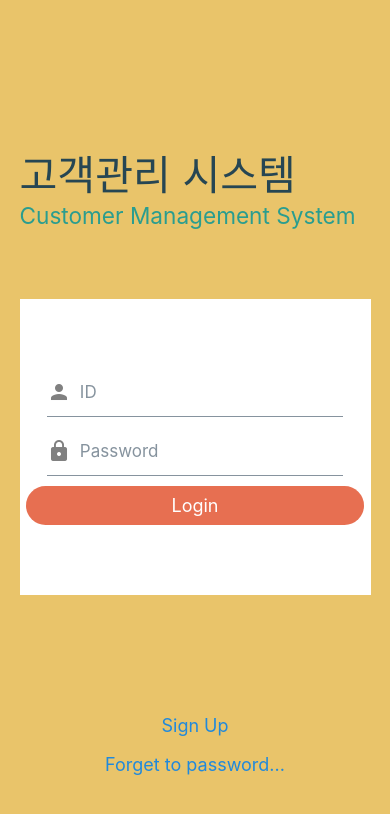
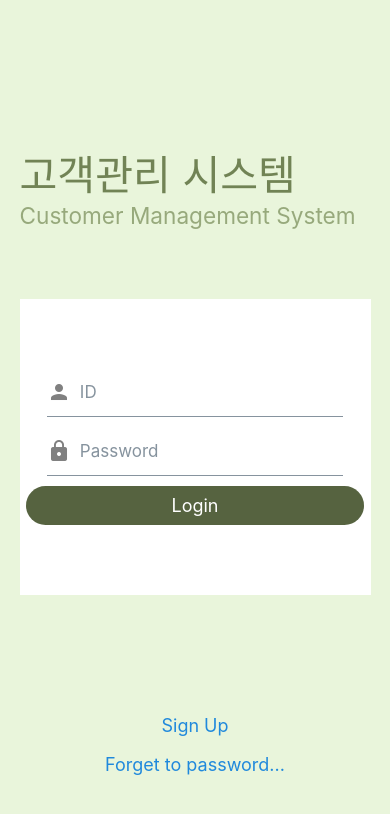
Before and after one commit to Hoooooou-Jun/Customer_Management-front, a React Native app: screen /Login in a window 390 px wide. Shown: the top 814 px of the page. Built offline with nearby package versions, Linux system fonts and the light colour scheme.

Commit message:
스타일 수정, 회원가입 연결_1

```diff
--- a/src/components/Login/styles.tsx
+++ b/src/components/Login/styles.tsx
@@ -18,7 +18,7 @@ const styles = StyleSheet.create({
     },
 	button: {
         width: BUTTON_WIDTH,
-        backgroundColor: '#e76f51',
+        backgroundColor: '#566340',
         borderRadius: 100
     }
 });
--- a/src/components/SignUp/index.tsx
+++ /dev/null
@@ -1,74 +0,0 @@
-import React, { useEffect, useState } from 'react';
-import { View, Alert } from 'react-native';
-import * as RNE  from 'react-native-elements'
-import TextInput from '../TextInput/index'
-import { requestSignUp } from '../../utils/request';
-import styles from './styles';
-
-const SignUpBox = () => {
-	const [ID, set_ID] = useState<string>("");
-	const [PW, set_PW] = useState<string>("");
-	const [checkPW, set_checkPW] = useState<string>("");
-	const [check, set_check] = useState(false);
-
-	useEffect(() => {
-		set_check(false)
-	}, [PW, checkPW])
-
-	const _requestSignUp = () => {
-		if (check) {
-			requestSignUp(ID, PW).then((response) => {
-				console.log(response)
-			}).catch((error) => {
-				const msg = error.response.data.message
-				if (msg === "Exist username" ) {
-					Alert.alert(
-						'고객관리 시스템',
-						'이미 존재하는 계정입니다.',
-					)
-				}
-				else if (msg === "User validation failed: username: Path `username` is required.") {
-					Alert.alert(
-						'고객관리 시스템',
-						'아이디를 입력해주시기 바랍니다.',
-					)
-				}
-				console.log(msg)
-			})
-		}
-		else {
-			Alert.alert(
-				'고객관리 시스템',
-				'비밀번호 일치 여부를 확인해주시기 바랍니다.',
-			)
-		}
-	}
-
-	const _checkPW = () => {
-		if (PW === checkPW) {
-			Alert.alert(
-				'고객관리 시스템',
-				'비밀번호가 확인되었습니다.',
-			)
-			set_check(true)
-		}
-		else {
-			Alert.alert(
-				'고객관리 시스템',
-				'비밀번호가 일치하지 않습니다.',
-			)
-		}
-	}
-
-	return (
-		<View style={styles.shadowBox}>
-			<TextInput title="ID" onChangeText={set_ID} placeholder="아이디를 입력해주세요." secureTextEntry={false}/>
-			<TextInput title="Password" onChangeText={set_PW} placeholder="영문, 숫자, 특수문자를 포함해주세요." secureTextEntry={true}/>
-			<TextInput title="Check Password" onChangeText={set_checkPW} placeholder="비밀번호를 다시 입력해주세요." secureTextEntry={true}/>
-			<RNE.Button title="비밀번호 확인" onPress={_checkPW} disabled={check} icon={{name: "check-circle", size: 20, color: "skyblue"}} type="clear" />
-			<RNE.Button title="Next" onPress={_requestSignUp} buttonStyle={styles.button} />
-        </View>
-	)
-}
-
-export default SignUpBox;
--- /dev/null
+++ b/src/components/SignUpBox/index.tsx
@@ -0,0 +1,92 @@
+import React, { useEffect, useState } from 'react';
+import { View, Alert } from 'react-native';
+import * as RNE  from 'react-native-elements'
+import TextInput from '../TextInput/index'
+import { requestSignUp } from '../../utils/request';
+import styles from './styles';
+
+const SignUpBox = () => {
+	const [ID, set_ID] = useState<string>("");
+	const [PW, set_PW] = useState<string>("");
+	const [checkPW, set_checkPW] = useState<string>("");
+	const [check, set_check] = useState(false);
+
+	const [name, set_name] = useState<string>("");
+	const [phone, set_phone] = useState<string>("");
+	const [region, set_region] = useState<string>("");
+
+	const [next, set_next] = useState(false);
+
+	useEffect(() => {
+		set_check(false)
+	}, [PW, checkPW])
+
+	const _requestSignUp = () => {
+		if (check) {
+			requestSignUp(ID, PW).then((response) => {
+				console.log(response)
+			}).catch((error) => {
+				const msg: {} = error.response.data.message
+				if (msg === "Exist username" ) {
+					Alert.alert(
+						'고객관리 시스템',
+						'이미 존재하는 계정입니다.',
+					)
+				}
+				else if (msg === "User validation failed: username: Path `username` is required.") {
+					Alert.alert(
+						'고객관리 시스템',
+						'아이디를 입력해주시기 바랍니다.',
+					)
+				}
+				console.log(msg)
+			})
+		}
+		else {
+			Alert.alert(
+				'고객관리 시스템',
+				'비밀번호 일치 여부를 확인해주시기 바랍니다.',
+			)
+		}
+	}
+
+	const _checkPW = () => {
+		if (PW === checkPW) {
+			Alert.alert(
+				'고객관리 시스템',
+				'비밀번호가 확인되었습니다.',
+			)
+			set_check(true)
+		}
+		else {
+			Alert.alert(
+				'고객관리 시스템',
+				'비밀번호가 일치하지 않습니다.',
+			)
+		}
+	}
+
+	if ( next === false ) {
+		return (
+			<View style={styles.shadowBox}>
+				<TextInput title="ID" onChangeText={set_ID} placeholder="아이디를 입력해주세요." secureTextEntry={false}/>
+				<TextInput title="Password" onChangeText={set_PW} placeholder="영문, 숫자, 특수문자를 포함해주세요." secureTextEntry={true}/>
+				<TextInput title="Check Password" onChangeText={set_checkPW} placeholder="비밀번호를 다시 입력해주세요." secureTextEntry={true}/>
+				<RNE.Button title="비밀번호 확인" onPress={_checkPW} disabled={check} icon={{name: "check-circle", size: 20, color: "skyblue"}} type="clear" />
+				<RNE.Button title="Next" onPress={_requestSignUp} buttonStyle={styles.button} />
+			</View>
+		)
+	}
+	else { // next == true
+		return (
+			<View style={styles.shadowBox}>
+				<TextInput title="이름" onChangeText={set_name} placeholder="성함을 입력해주세요." secureTextEntry={false}/>
+				<TextInput title="전화번호" onChangeText={set_phone} placeholder="전화번호를 입력해주세요." secureTextEntry={true}/>
+				<TextInput title="거주지" onChangeText={set_region} placeholder="거주지를 입력해주세요" secureTextEntry={true}/>
+				<RNE.Button title="Sign Up" buttonStyle={styles.button} />
+        	</View>
+		)
+	}
+}
+
+export default SignUpBox;
--- a/src/components/SignUp/styles.tsx
+++ b/src/components/SignUpBox/styles.tsx
@@ -18,7 +18,7 @@ const styles = StyleSheet.create({
     },
 	button: {
         width: BUTTON_WIDTH,
-        backgroundColor: '#e76f51',
+        backgroundColor: '#566340',
         borderRadius: 100
     }
 });
--- a/src/screens/Login/index.tsx
+++ b/src/screens/Login/index.tsx
@@ -9,8 +9,8 @@ const Login = (props: any) => {
         <Fragment>
             <View style={styles.logoBox}>
                 <View style={styles.textBox}>
-                    <RNE.Text h1 style={{color: '#264653'}}>고객관리 시스템</RNE.Text>
-                    <RNE.Text h4 style={{color: '#2a9d8f'}}>Customer Management System</RNE.Text>
+                    <RNE.Text h1 style={{color: '#718355'}}>고객관리 시스템</RNE.Text>
+                    <RNE.Text h4 style={{color: '#97a97c'}}>Customer Management System</RNE.Text>
                 </View>
             </View>
             <View style={styles.loginBox}>
--- a/src/screens/Login/styles.tsx
+++ b/src/screens/Login/styles.tsx
@@ -5,19 +5,19 @@ const MARGIN = Dimensions.get('window').width * 0.05
 const styles = StyleSheet.create({
     logoBox: {
         flex: 5,
-        backgroundColor: '#e9c46a',
+        backgroundColor: '#e9f5db',
         alignItems: 'flex-start',
         justifyContent: 'flex-end',
     },
     loginBox: {
         flex: 8,
-        backgroundColor: '#e9c46a',
+        backgroundColor: '#e9f5db',
         alignItems: 'center',
         justifyContent: 'center',
     },
     etcBox: {
         flex: 4,
-        backgroundColor: '#e9c46a',
+        backgroundColor: '#e9f5db',
         alignItems: 'center',
         justifyContent: 'center',
     },
--- a/src/screens/SignUp/index.tsx
+++ b/src/screens/SignUp/index.tsx
@@ -1,7 +1,7 @@
 import React, { Fragment } from 'react';
 import { View } from 'react-native';
 import * as RNE  from 'react-native-elements';
-import SignUpBox from '../../components/SignUp/index';
+import SignUpBox from '../../components/SignUpBox/index';
 import styles from './styles';
 
 const SignUp = (props: any) => {
@@ -9,8 +9,8 @@ const SignUp = (props: any) => {
         <Fragment>
             <View style={styles.logoBox}>
                 <View style={styles.textBox}>
-                    <RNE.Text h1 style={{color: '#264653'}}>회원가입</RNE.Text>
-                    <RNE.Text h4 style={{color: '#2a9d8f'}}>Please enter the infomation</RNE.Text>
+                    <RNE.Text h1 style={{color: '#718355'}}>회원가입</RNE.Text>
+                    <RNE.Text h4 style={{color: '#97a97c'}}>Please enter the infomation</RNE.Text>
                 </View>
             </View>
             <View style={styles.signUpBox}>
--- a/src/screens/SignUp/styles.tsx
+++ b/src/screens/SignUp/styles.tsx
@@ -5,19 +5,19 @@ const MARGIN = Dimensions.get('window').width * 0.05
 const styles = StyleSheet.create({
     logoBox: {
         flex: 5,
-        backgroundColor: '#e9c46a',
+        backgroundColor: '#e9f5db',
         alignItems: 'flex-start',
         justifyContent: 'flex-end',
     },
     signUpBox: {
         flex: 12,
-        backgroundColor: '#e9c46a',
+        backgroundColor: '#e9f5db',
         alignItems: 'center',
         justifyContent: 'center',
     },
     etcBox: {
         flex: 1,
-        backgroundColor: '#e9c46a',
+        backgroundColor: '#e9f5db',
         alignItems: 'center',
         justifyContent: 'center',
     },
```
Also changed, not shown: src/components/SignUpInfo/index.tsx (deleted, +0 -17 lines), src/components/SignUpInfo/styles.tsx (deleted, +0 -26 lines).
